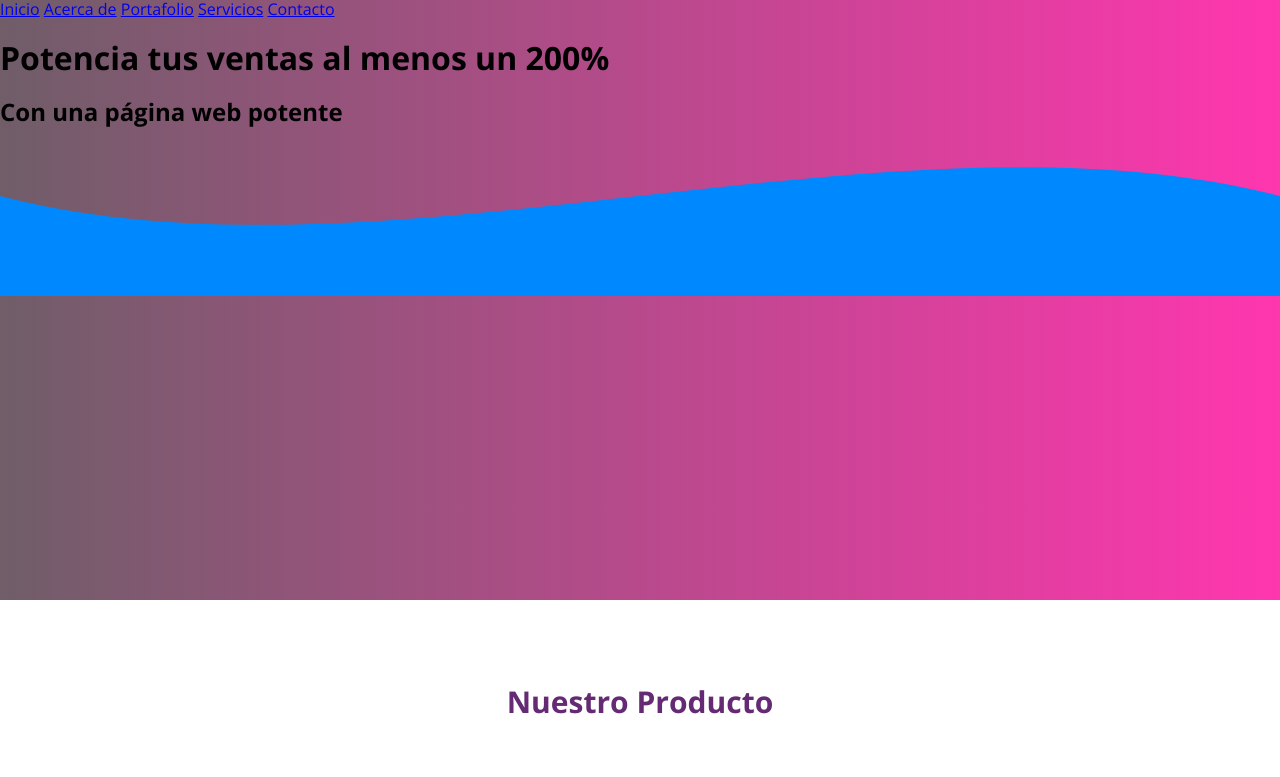
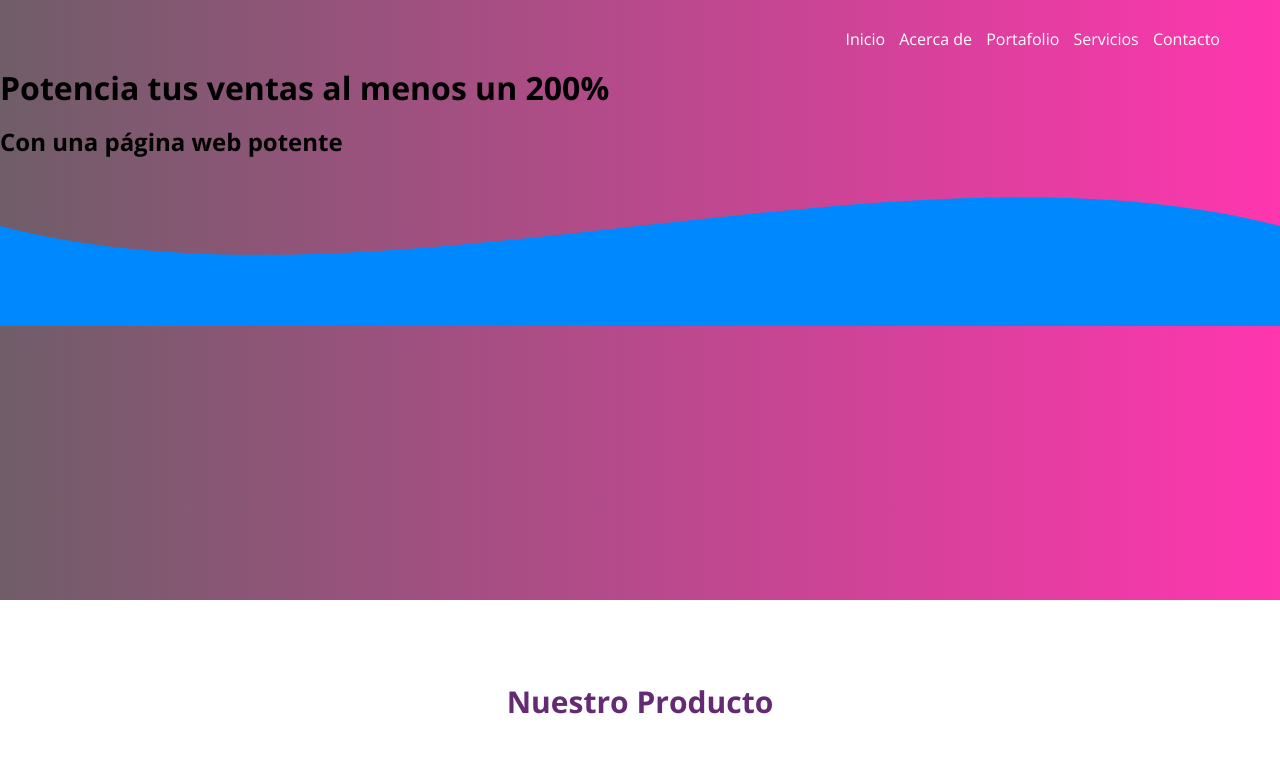
Before and after one commit to strujilloor/Web-Page-with-CSS, a website: page index.html in a window 1280 px wide. Shown: the top 777 px of the page. Drawn offline with nearby package versions, Linux system fonts and the light colour scheme.

Commit message:
Header: nav

```diff
--- a/css/style.css
+++ b/css/style.css
@@ -3,7 +3,7 @@ body {
 }
 
 .container {
-  /* separeting sections */
+  /* separating sections */
   padding: 60px 0px;
 
   width: 90%;
@@ -43,5 +43,20 @@ header {
 
   /* Mover el elem según su posición normal */
   position: relative;
-  /* Note: a diferencia de absolute que opsiciona desde la posición de su contenedor. https://www.w3schools.com/css/css_positioning.asp */
+  /* Note: a diferencia de absolute que posiciona desde la posición de su contenedor. https://www.w3schools.com/css/css_positioning.asp */
 }
+
+nav {
+  text-align: right;
+  padding: 30px 50px 0px 0px;
+}
+
+nav > a {
+  color: white;
+  font-weight: 300;
+  text-decoration: none;
+  margin-right: 10px;
+}
+nav > a:hover {
+  text-decoration: underline;
+}
```
Also changed, not shown: index.html (+1 -1 lines).
